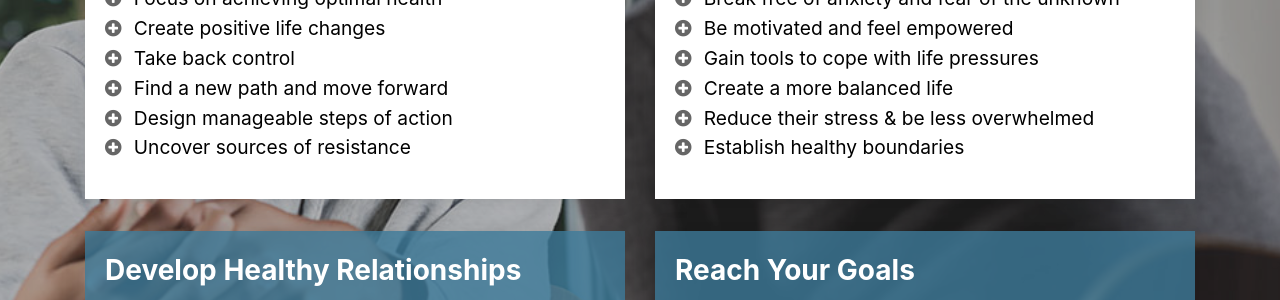
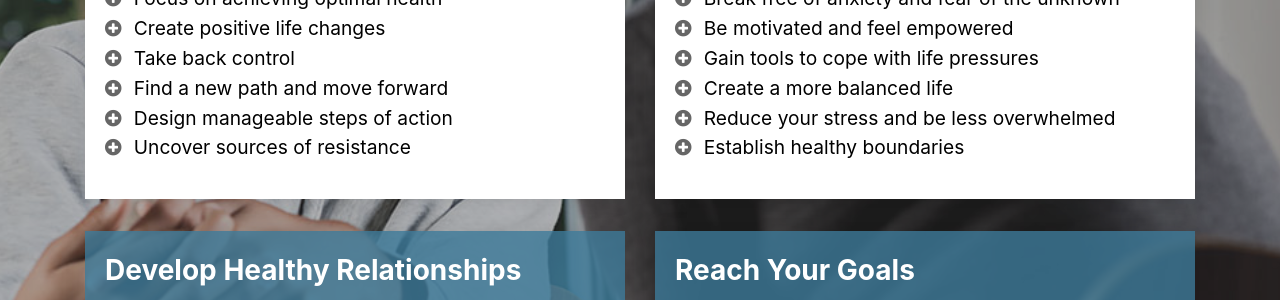
Before and after one commit to stuartpearman/tammypepper-counseling, a Jekyll site: the page built from index.md, in a window 1280 px wide and 900 px high, scrolled down 1576 px. Shown: the part 154-454 px from the top of the window. Built offline with Jekyll 4.4.1, drawn with Linux system fonts in a browser that asks for light colours; nearby versions of some CDN libraries; some web fonts are replaced.

Commit message:
Updated Index

```diff
--- a/index.md
+++ b/index.md
@@ -31,7 +31,7 @@ sections:
       - Be motivated and feel empowered
       - Gain tools to cope with life pressures
       - Create a more balanced life
-      - Reduce their stress & be less overwhelmed
+      - Reduce your stress and be less overwhelmed
       - Establish healthy boundaries
   - title: Develop Healthy Relationships
     body: |-
```
